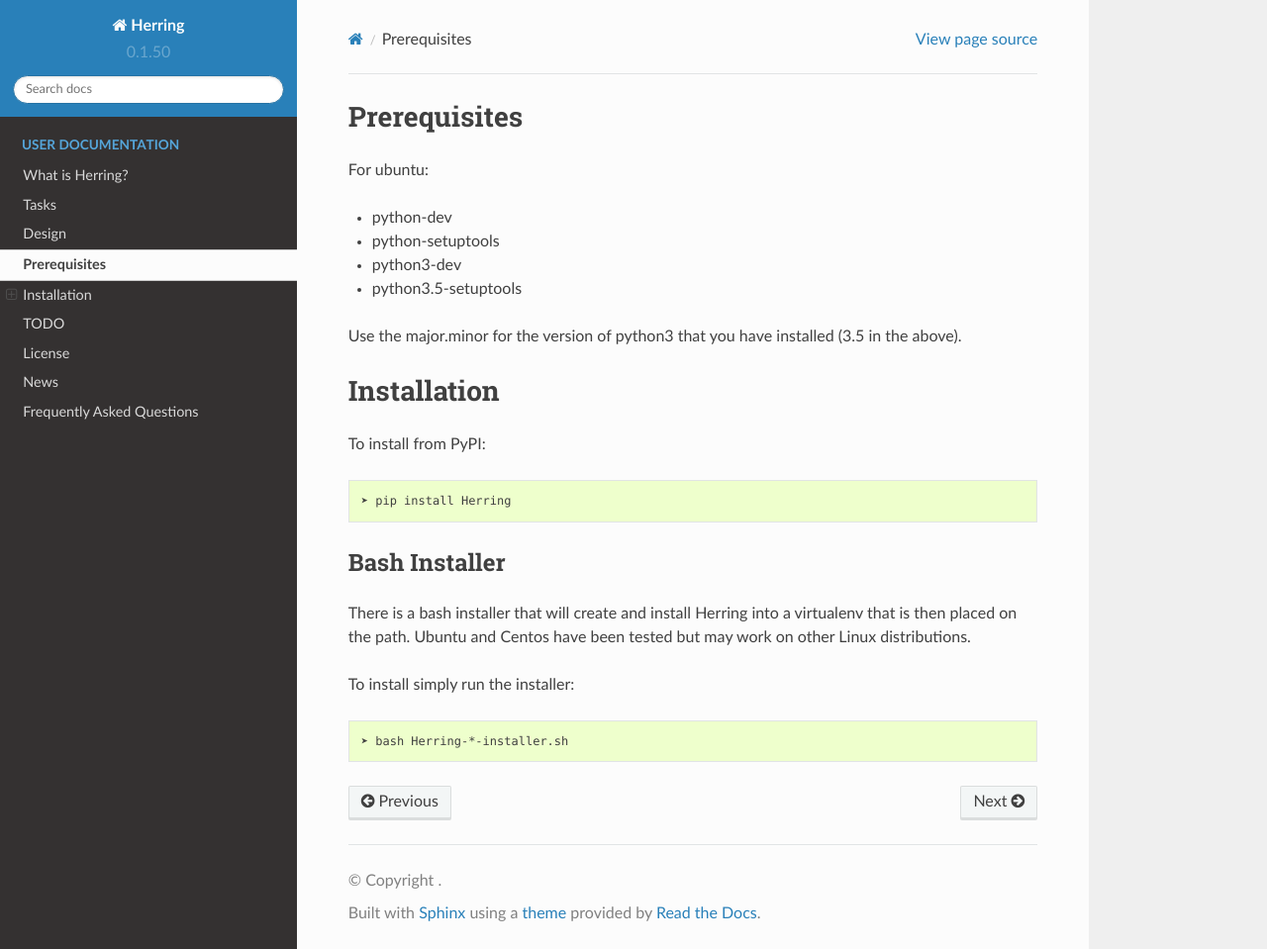
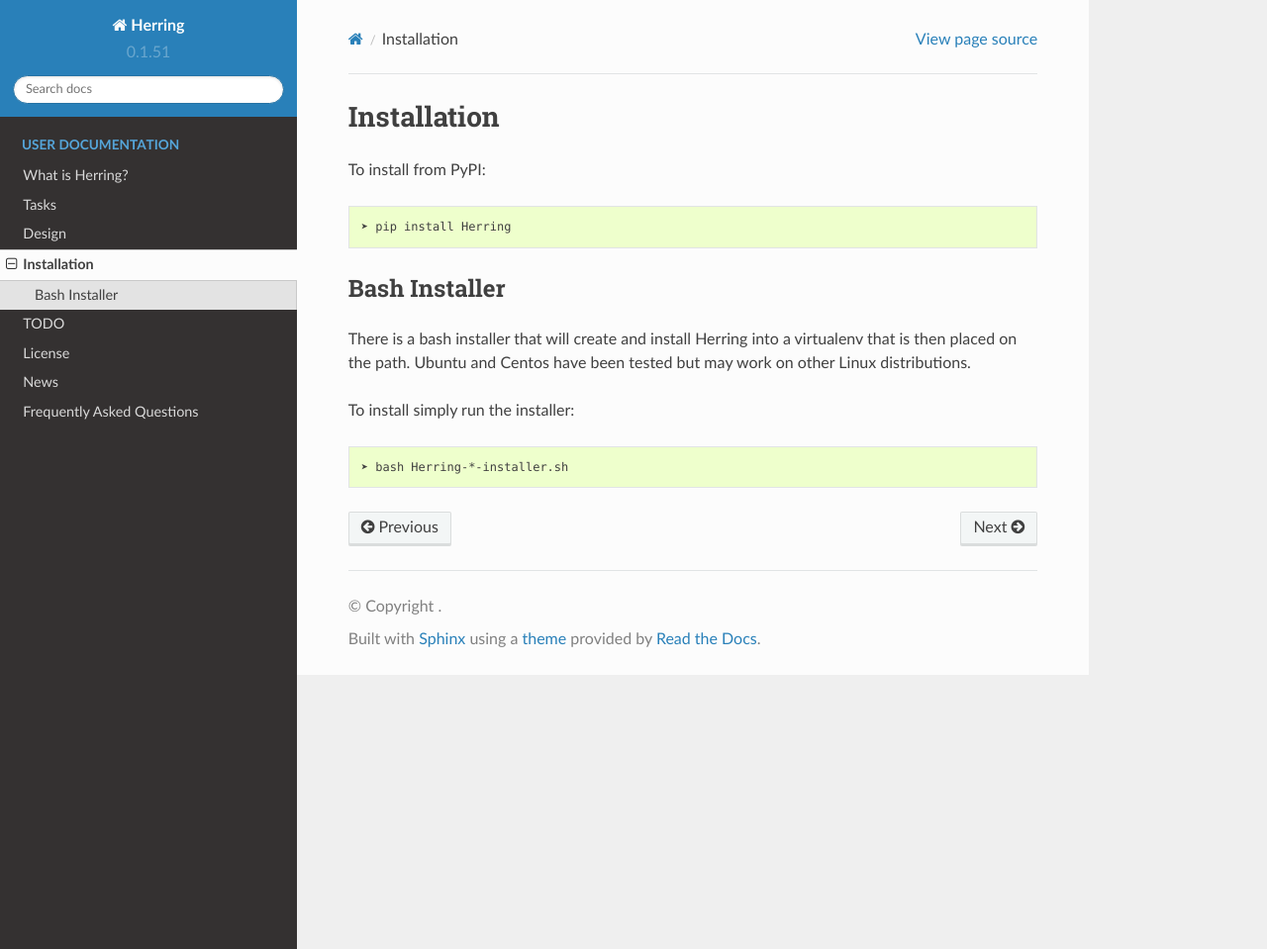
Before and after one commit to royw/Herring, a Sphinx documentation site: the page built from docs/install.rst, in a window 1280 px wide and 959 px high. Shown: the whole window at 99% size. Built offline with Sphinx 7.4.7 and the Read the Docs theme 2.0.0, drawn with Linux system fonts in a browser that asks for light colours; pages that are not in the unit, such as notebooks, are missing from menus.

```diff
--- a/docs/conf.py
+++ b/docs/conf.py
@@ -111,9 +111,9 @@ extensions = [
     'sphinxcontrib.packetdiag',
     'sphinxcontrib.seqdiag',
     # 'sphinxcontrib.autoprogram',
-    'sphinxcontrib.aafig',
+    # 'sphinxcontrib.aafig',
     'sphinxcontrib.httpdomain',
-    'ext.ditaa',
+    # 'ext.ditaa',
 ]
 
 # Add any paths that contain templates here, relative to this directory.
--- a/docs/install.rst
+++ b/docs/install.rst
@@ -1,16 +1,3 @@
-Prerequisites
-=============
-
-For ubuntu:
-
-* python-dev
-* python-setuptools
-* python3-dev
-* python3.5-setuptools
-
-Use the major.minor for the version of python3 that you have installed (3.5 in the above).
-
-
 Installation
 ============
 
--- a/herring/__init__.py
+++ b/herring/__init__.py
@@ -364,4 +364,4 @@ To see a list of public tasks:
 
 __docformat__ = 'restructuredtext en'
 
-__version__ = '0.1.50'
+__version__ = '0.1.51'
```
Also changed, not shown: 3 other files.
